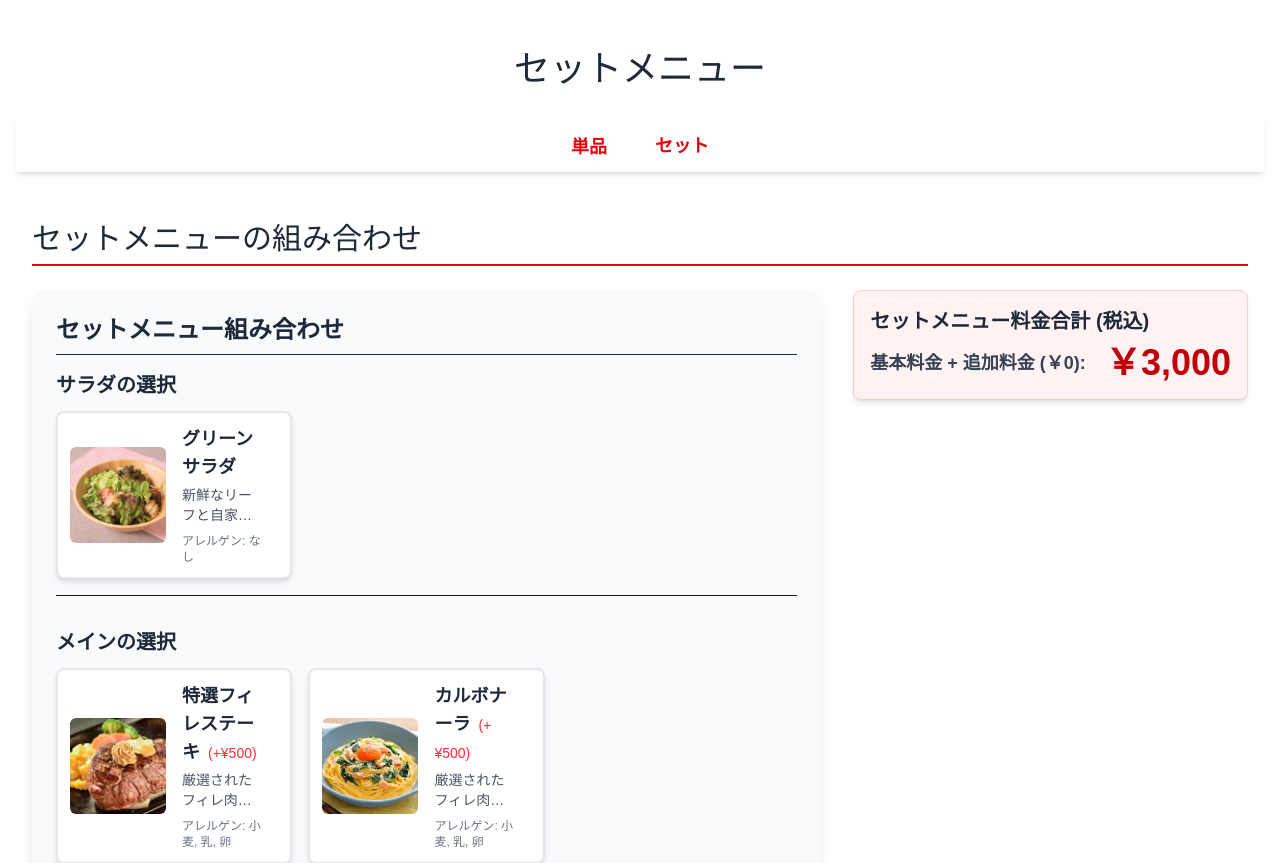
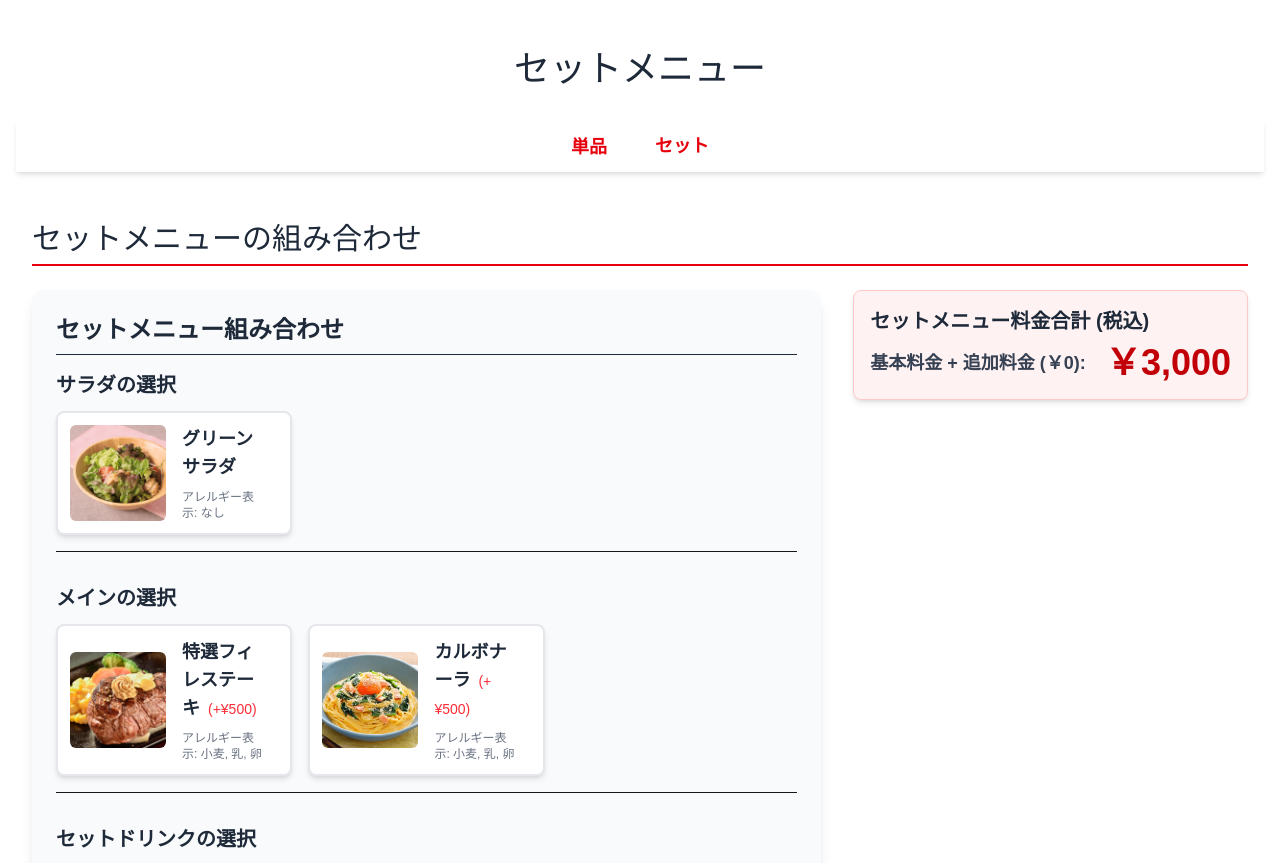
Before and after one commit to RyzYuuki/restaurant-menu, a Next.js app: page /course in a window 1280 px wide. Shown: the top 863 px of the page. Built offline with nearby package versions, Linux system fonts and the light colour scheme.

Commit message:
delete course box explane

```diff
--- a/components/CourseMenuItemCard.tsx
+++ b/components/CourseMenuItemCard.tsx
@@ -56,7 +56,7 @@ export const CourseMenuItemCard: React.FC<CourseMenuItemCardProps> = ({
                     )}
                 </div>
             ) : (
-                // 2. 通常のメニューアイテムの場合: 画像、説明、アレルゲンを表示
+                // 2. 通常のメニューアイテムの場合: 画像、説明、アレルギーを表示
                 <>
                     {/* 1. 画像 */}
                     <div className="relative w-24 h-24 flex-shrink-0 rounded-md overflow-hidden">
@@ -81,12 +81,12 @@ export const CourseMenuItemCard: React.FC<CourseMenuItemCardProps> = ({
                             )}
                         </h3>
 
-                        {/* 説明文 (省略) */}
-                        <p className="text-sm text-gray-600 line-clamp-2 mt-1 break-words">{description}</p>
+                        {/* 説明文 */}
+                        {/* <p className="text-sm text-gray-600 line-clamp-2 mt-1 break-words">{description}</p> */}
 
-                        {/* アレルゲン情報 */}
+                        {/* アレルギー情報 */}
                         <p className="text-xs text-gray-500 mt-2 break-words">
-                            アレルゲン: {allergens || 'なし'}
+                            アレルギー表示: {allergens || 'なし'}
                         </p>
                     </div>
                 </>
```
